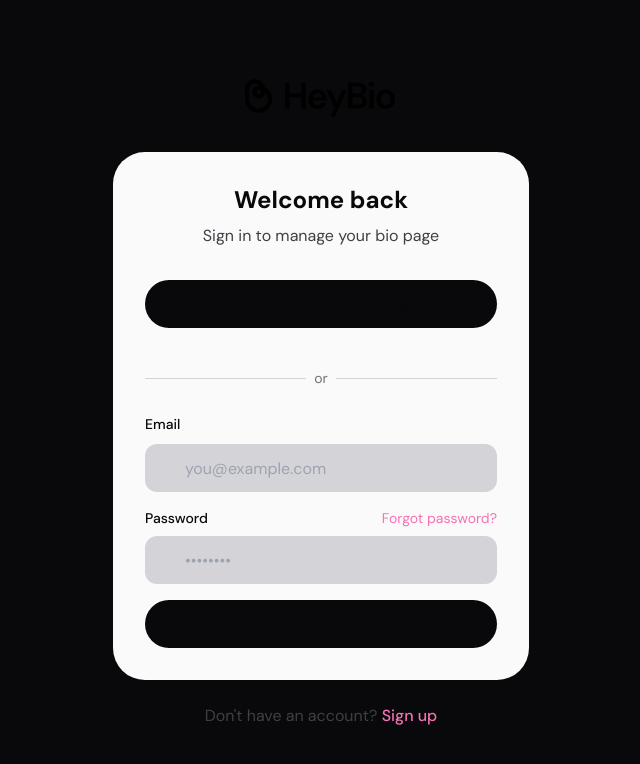
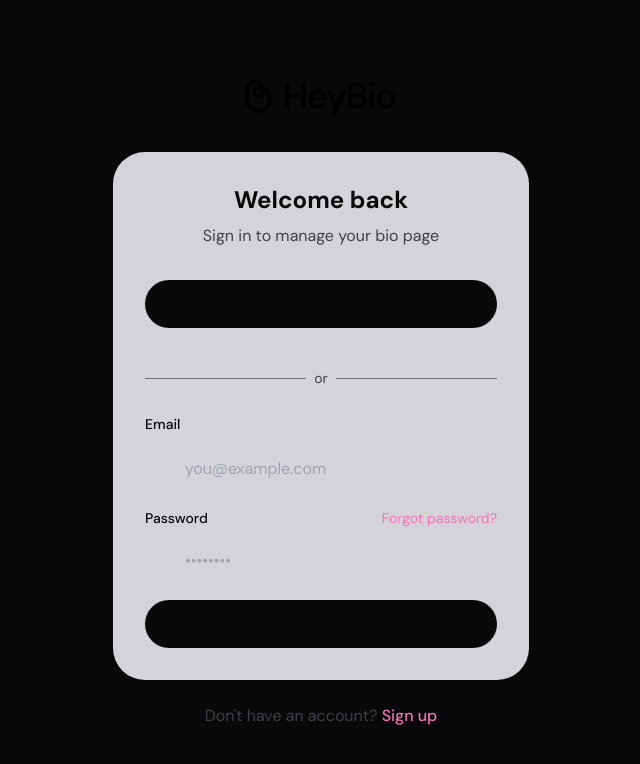
Before and after one commit to eitan-roberto/heybio, a Next.js app: page /login in a window 1280 px wide. Shown: the top 764 px of the page, without its empty margins (319-959 px from the left). Built offline with nearby package versions, Linux system fonts and the light colour scheme.

Commit message:
Fix login/forgot/reset password pages: bg-low background for better contrast

```diff
--- a/src/app/forgot-password/page.tsx
+++ b/src/app/forgot-password/page.tsx
@@ -45,7 +45,7 @@ export default function ForgotPasswordPage() {
         </Link>
 
         {/* Card */}
-        <div className="bg-bottom rounded-4xl p-6 md:p-8">
+        <div className="bg-low rounded-4xl p-6 md:p-8">
           <h1 className="text-2xl font-bold text-center mb-2 text-top">
             Reset your password
           </h1>
--- a/src/app/login/page.tsx
+++ b/src/app/login/page.tsx
@@ -67,7 +67,7 @@ function LoginForm() {
       </Link>
 
       {/* Card */}
-      <div className="bg-bottom rounded-4xl p-6 md:p-8">
+      <div className="bg-low rounded-4xl p-6 md:p-8">
         <h1 className="text-2xl font-bold text-center mb-2 text-top">
           Welcome back
         </h1>
@@ -88,10 +88,10 @@ function LoginForm() {
 
         <div className="relative my-6">
           <div className="absolute inset-0 flex items-center">
-            <div className="w-full border-t border-low" />
+            <div className="w-full border-t border-mid" />
           </div>
           <div className="relative flex justify-center text-sm">
-            <span className="px-2 bg-bottom text-mid">or</span>
+            <span className="px-2 bg-low text-high">or</span>
           </div>
         </div>
 
@@ -174,7 +174,7 @@ function LoginFallback() {
       <div className="block text-center mb-8 text-pink">
         <SvgAsset src="/logos/logo-full.svg" height={48} className="mx-auto" />
       </div>
-      <div className="bg-bottom rounded-4xl p-8 flex items-center justify-center min-h-[400px]">
+      <div className="bg-low rounded-4xl p-8 flex items-center justify-center min-h-[400px]">
         <Icon icon="loader-2" className="w-8 h-8 animate-spin text-mid" />
       </div>
     </div>
--- a/src/app/reset-password/page.tsx
+++ b/src/app/reset-password/page.tsx
@@ -71,7 +71,7 @@ function ResetPasswordForm() {
       </Link>
 
       {/* Card */}
-      <div className="bg-bottom rounded-4xl p-6 md:p-8">
+      <div className="bg-low rounded-4xl p-6 md:p-8">
         <h1 className="text-2xl font-bold text-center mb-2 text-top">
           Set new password
         </h1>
```
